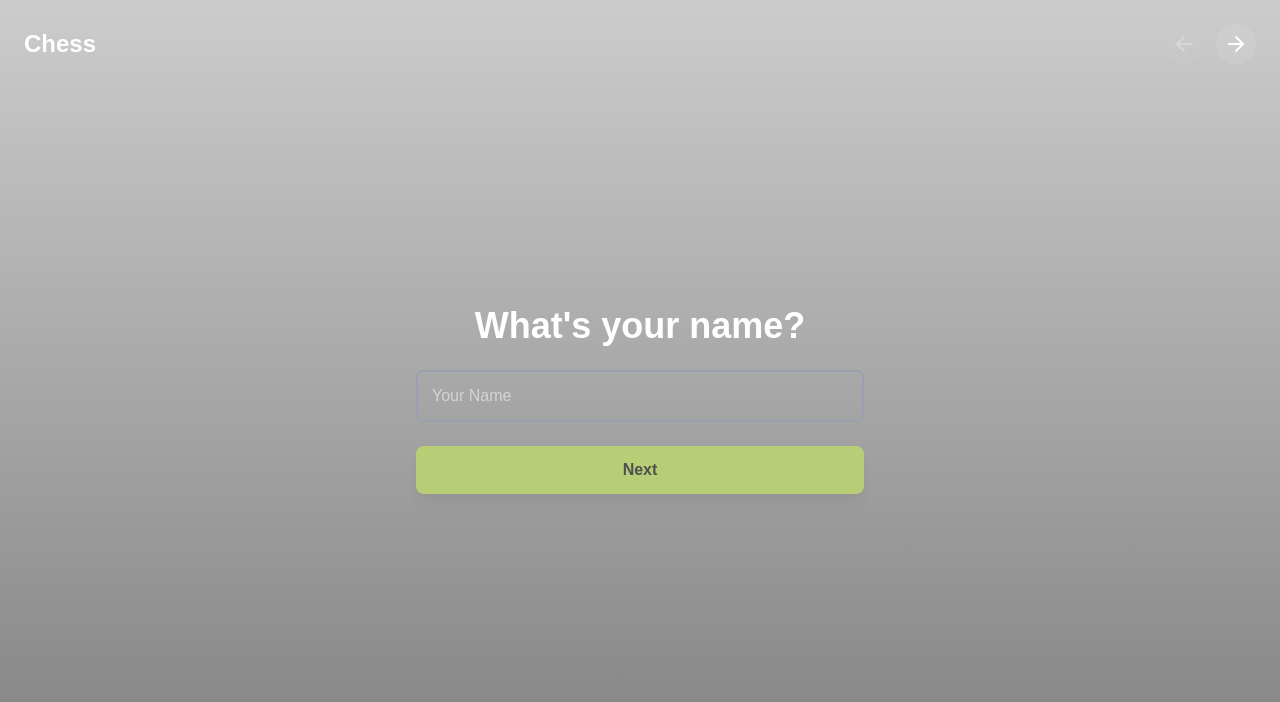
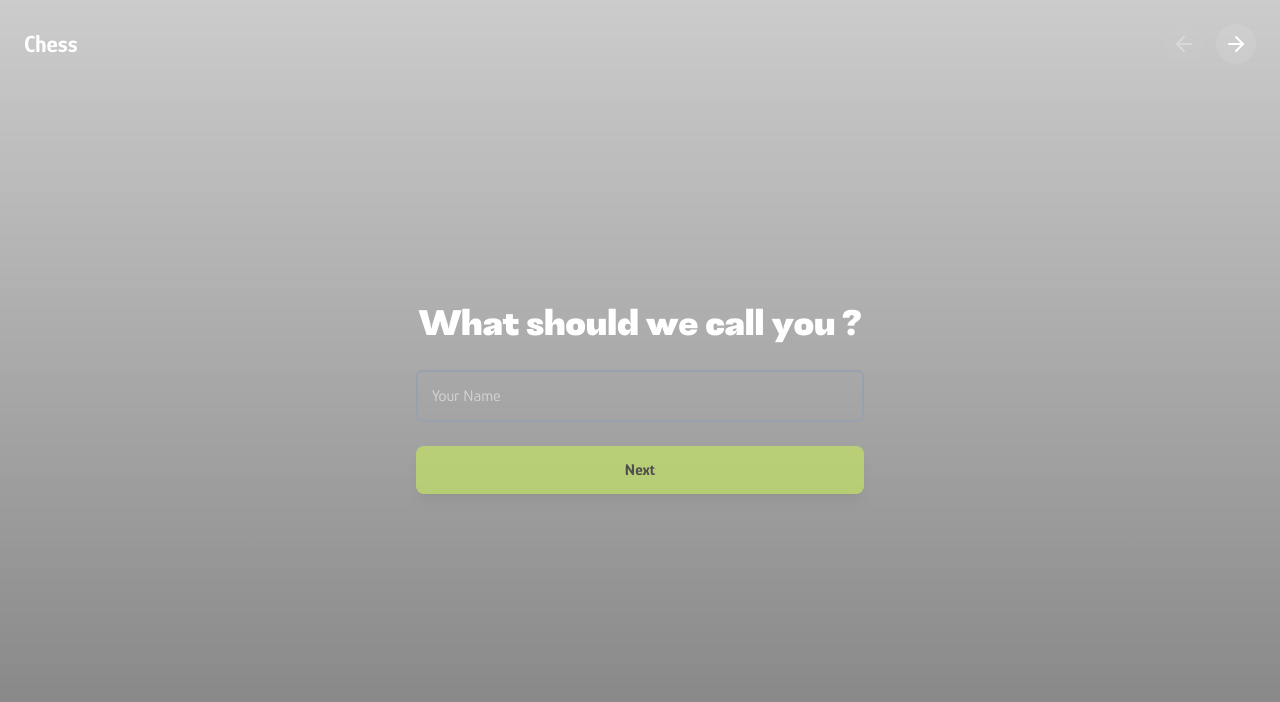
Before and after one commit to shivanirai08/chess, a Next.js app: page /onboarding in a window 1280 px wide. Shown: the top 702 px of the page. Built offline with nearby package versions, Linux system fonts and the light colour scheme.

Commit message:
updated fonts

```diff
--- a/src/app/chess/page.tsx
+++ b/src/app/chess/page.tsx
@@ -255,8 +255,8 @@ export default function ChessPage() {
   return (
     <div className="h-full lg:h-screen w-full flex flex-col bg-black text-white">
       {/* Header */}
-      <div className="flex justify-between items-center pt-2 pb-1 px-4 border-white/10">
-        <h1 className="text-lg font-semibold">Chess</h1>
+      <div className="flex justify-between items-center pt-2 pb-3 px-4 border-white/10">
+        <h1 className="text-2xl font-bold">Chess</h1>
         <div className="flex gap-2">
           <Button
             size="small"
--- a/src/app/globals.css
+++ b/src/app/globals.css
@@ -13,8 +13,8 @@
   --color-destructive: var(--destructive);
   --color-background: var(--background);
   --color-foreground: var(--foreground);
-  --font-sans: var(--font-geist-sans);
-  --font-mono: var(--font-geist-mono);
+  --font-sans: var(--font-glory-sans);
+  --font-mono: var(--font-glory-mono);
 }
 
 @media (prefers-color-scheme: dark) {
@@ -28,10 +28,31 @@
   }
 }
 
+/* font - gveher */
+@font-face {
+  font-family: "Gveher";
+  src: url("/fonts/Fontspring-DEMO-gevher-black.otf") format("opentype");
+  font-weight: 900;
+  font-style: normal;
+  font-display: swap;
+}
+
+@font-face {
+  font-family: "Gveher";
+  src: url("/fonts/Fontspring-DEMO-gevher-book.otf") format("opentype");
+  font-weight: 400;
+  font-style: normal;
+  font-display: swap;
+}
+
+.font-gveher {
+  font-family: "Gveher", sans-serif;
+}
+
 body {
   background: var(--background);
   color: var(--foreground);
-  font-family: Arial, Helvetica, sans-serif;
+  font-family: var(--font-glory-sans);
 }
 
 /* Autofill - bg style */
--- a/src/app/layout.tsx
+++ b/src/app/layout.tsx
@@ -1,15 +1,15 @@
 import type { Metadata } from "next";
-import { Geist, Geist_Mono } from "next/font/google";
+import { Glory } from "next/font/google";
 import "./globals.css";
 import { UserProvider } from "@/context/UserContext";
 
-const geistSans = Geist({
-  variable: "--font-geist-sans",
+const glorySans = Glory({
+  variable: "--font-glory-sans",
   subsets: ["latin"],
 });
 
-const geistMono = Geist_Mono({
-  variable: "--font-geist-mono",
+const gloryMono = Glory({
+  variable: "--font-glory-mono",
   subsets: ["latin"],
 });
 
@@ -26,7 +26,7 @@ export default function RootLayout({
   return (
     <html lang="en">
       <body
-        className={`${geistSans.variable} ${geistMono.variable} antialiased`}
+        className={`${glorySans.variable} ${gloryMono.variable} antialiased`}
       >
         <UserProvider>{children}</UserProvider>
       </body>
--- a/src/app/onboarding/page.tsx
+++ b/src/app/onboarding/page.tsx
@@ -116,8 +116,9 @@ export default function Onboarding() {
           >
             {step === 0 && (
               <div className="flex flex-col items-center w-full">
-                <p className="text-3xl md:text-4xl font-semibold mb-6 text-center">
-                  What&apos;s your name?
+                <p className="text-3xl md:text-4xl font-gveher font-bold mb-6 text-center">
+                  {/* What&apos;s your name? */}
+                  What should we call you ?
                 </p>
                 <div className="space-y-6 w-full md:w-md">
                   <Input
@@ -140,7 +141,7 @@ export default function Onboarding() {
             )}
             {step === 1 && (
               <div className="flex flex-col items-center w-full">
-                <p className="text-3xl md:text-4xl font-semibold mb-8 text-center">
+                <p className="text-3xl md:text-4xl font-gveher font-bold mb-8 text-center">
                   Choose your Avatar
                 </p>
                 <div className="space-y-6 w-full flex flex-col items-center">
@@ -175,7 +176,7 @@ export default function Onboarding() {
             {step === 2 && (
               <div className="flex flex-col items-center text-center px-4">
                 {/* Headline */}
-                <p className="text-3xl md:text-4xl font-semibold mb-8">
+                <p className="text-3xl md:text-4xl font-gveher font-bold mb-8">
                   Choose Your Game Setup
                 </p>
 
--- a/src/components/Button.tsx
+++ b/src/components/Button.tsx
@@ -28,11 +28,11 @@ export default function Button({
       onClick={onClick}
       disabled={disabled}
       className={`w-full ${ variant === "primary"
-          ? "bg-primary hover:bg-secondary text-black"
+          ? "bg-primary hover:bg-secondary text-black hover:text-white"
           : variant === "destructive"
           ? "bg-destructive hover:bg-destructive/80 text-black"
-          : "border border-2 border-solid border-white/80 text-white bg-transparent hover:bg-white/20"
-      } ${size === "small" ? "text-sm md:px-6 py-1.5 px-4 rounded-sm" : "text-base md:px-6 md:py-3 px-4 py-2 rounded-lg"} ${className} ${disabled ? "opacity-50 cursor-not-allowed" : "cursor-pointer"} font-semibold transition-colors duration-200 shadow-lg`}
+          : "border border-2 border-solid border-white/80 text-white bg-transparent hover:bg-white/10"
+      } ${size === "small" ? "text-sm md:px-6 py-1.5 px-4 rounded-sm" : "text-base md:px-6 md:py-3 px-4 py-2 rounded-lg"} ${className} ${disabled ? "opacity-50 cursor-not-allowed" : "cursor-pointer"} font-bold transition-colors duration-200 shadow-lg`}
       {...props}
     >
       {children}
--- a/src/components/Hero.tsx
+++ b/src/components/Hero.tsx
@@ -186,18 +186,18 @@ export default function Hero() {
       >
         <div className="w-full">
           <div className="flex flex-col md:flex-row items-start justify-start md:items-center md:justify-center md:mt-16">
-            <h1 className="animate-item text-3xl md:text-4xl font-extrabold text-white text-left md:text-right mb-4 md:mb-0">
+            <h1 className="animate-item font-gveher font-bold text-3xl md:text-5xl font-extrabold text-white text-left md:text-right mb-4 md:mb-0">
               Start with Pawns
             </h1>
 
             {isDesktop && <div className="relative w-[280px] h-[100px]" />}
 
-            <h1 className="animate-item text-3xl md:text-4xl font-extrabold text-white text-left order-3 md:order-2">
+            <h1 className="animate-item font-gveher font-bold text-3xl md:text-5xl font-extrabold text-white text-left order-3 md:order-2">
               End with Power
             </h1>
           </div>
 
-          <p className="animate-item text-lg md:text-xl lg:text-2xl text-white/70 mb-8 max-w-3xl mx-auto md:mt-12 mt-4 text-left md:text-center">
+          <p className="animate-item font-gveher font-normal text-lg md:text-xl lg:text-2xl text-white/70 mb-8 max-w-3xl mx-auto md:mt-12 mt-4 text-left md:text-center">
             A new era of chess: only pawns and kings. Protect, push, and
             promote your way to checkmate — simple to start, thrilling to
             master.
--- a/src/components/Loadingstep.tsx
+++ b/src/components/Loadingstep.tsx
@@ -22,7 +22,7 @@ export default function MatchmakingStep({ onMatchFound }: { onMatchFound: () =>
 
   return (
     <div className="flex flex-col items-center text-center">
-      <p className="text-3xl md:text-4xl font-semibold mb-10">
+      <p className="text-3xl md:text-4xl font-gveher font-bold mb-10">
         Searching for your next rival...
       </p>
 
--- a/src/components/Nav.tsx
+++ b/src/components/Nav.tsx
@@ -86,17 +86,17 @@ const Nav = () => {
         <div className="flex items-center justify-between h-16">
           {/* Logo */}
           <div className="flex-shrink-0">
-            <h1 className="text-2xl font-bold text-white">Only Pawns</h1>
+            <h1 className="text-2xl font-bold text-white">Chess</h1>
           </div>
 
           <div className="flex items-center gap-6">
             {/* Navigation Links */}
             <div className="hidden md:block">
-              <div className="ml-10 flex items-baseline space-x-8">
-                <a href="#home" className="text-white hover:text-gray-300 px-3 py-2 text-sm font-medium">Home</a>
-                <a href="#about" className="text-white hover:text-gray-300 px-3 py-2 text-sm font-medium">About Us</a>
-                <a href="#features" className="text-white hover:text-gray-300 px-3 py-2 text-sm font-medium">Features</a>
-                <a href="#contact" className="text-white hover:text-gray-300 px-3 py-2 text-sm font-medium">Contact Us</a>
+              <div className="ml-10 flex font-gveher font-normal text-md items-baseline space-x-8">
+                <a href="#home" className="text-white hover:text-secondary px-3 py-2">Home</a>
+                <a href="#about" className="text-white hover:text-secondary px-3 py-2">About Us</a>
+                <a href="#features" className="text-white hover:text-secondary px-3 py-2 ">Features</a>
+                <a href="#contact" className="text-white hover:text-secondary px-3 py-2">Contact Us</a>
               </div>
             </div>
 
```
Also changed, not shown: public/fonts/Fontspring-DEMO-gevher-black.otf (added), public/fonts/Fontspring-DEMO-gevher-book.otf (added).
